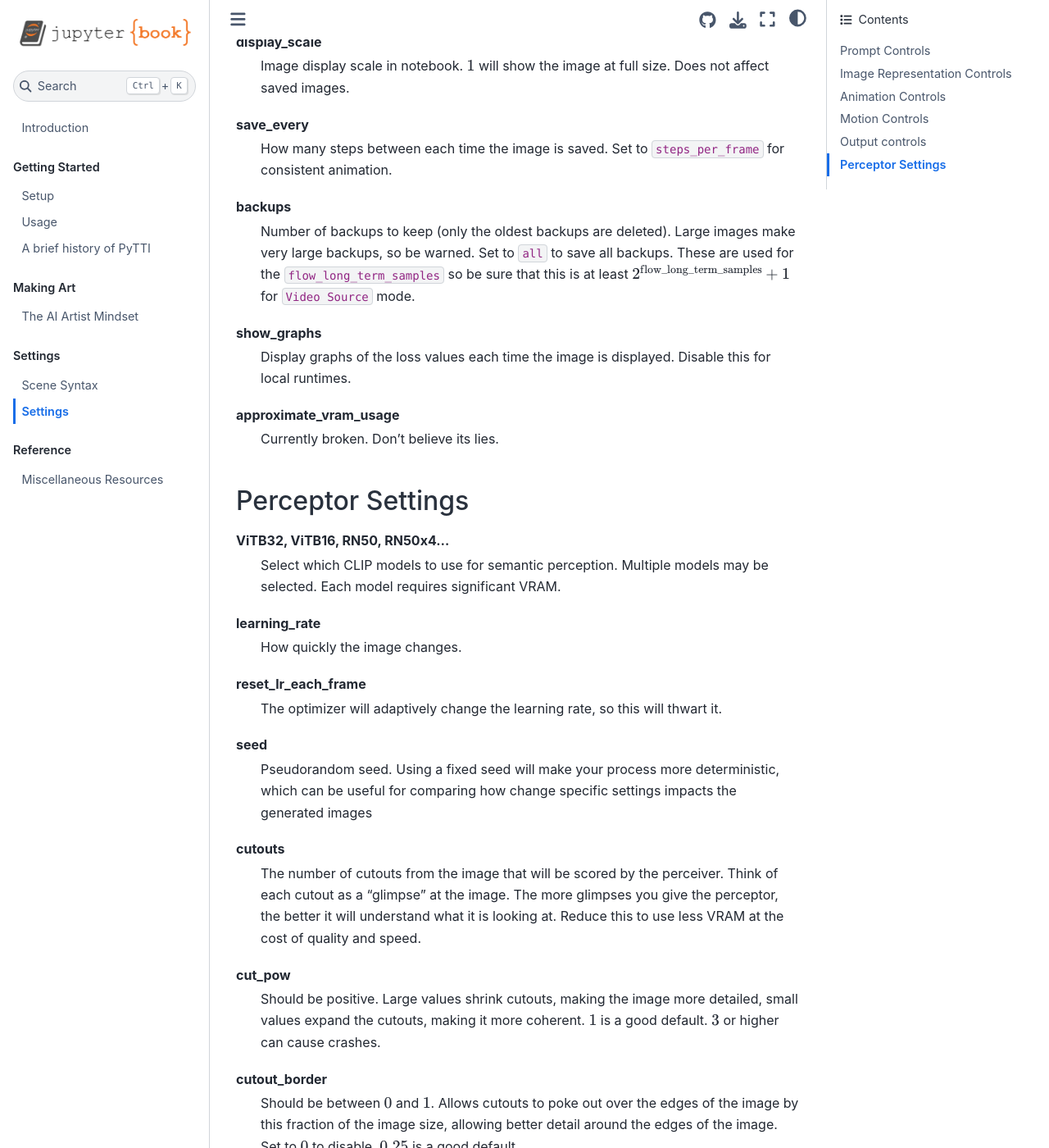
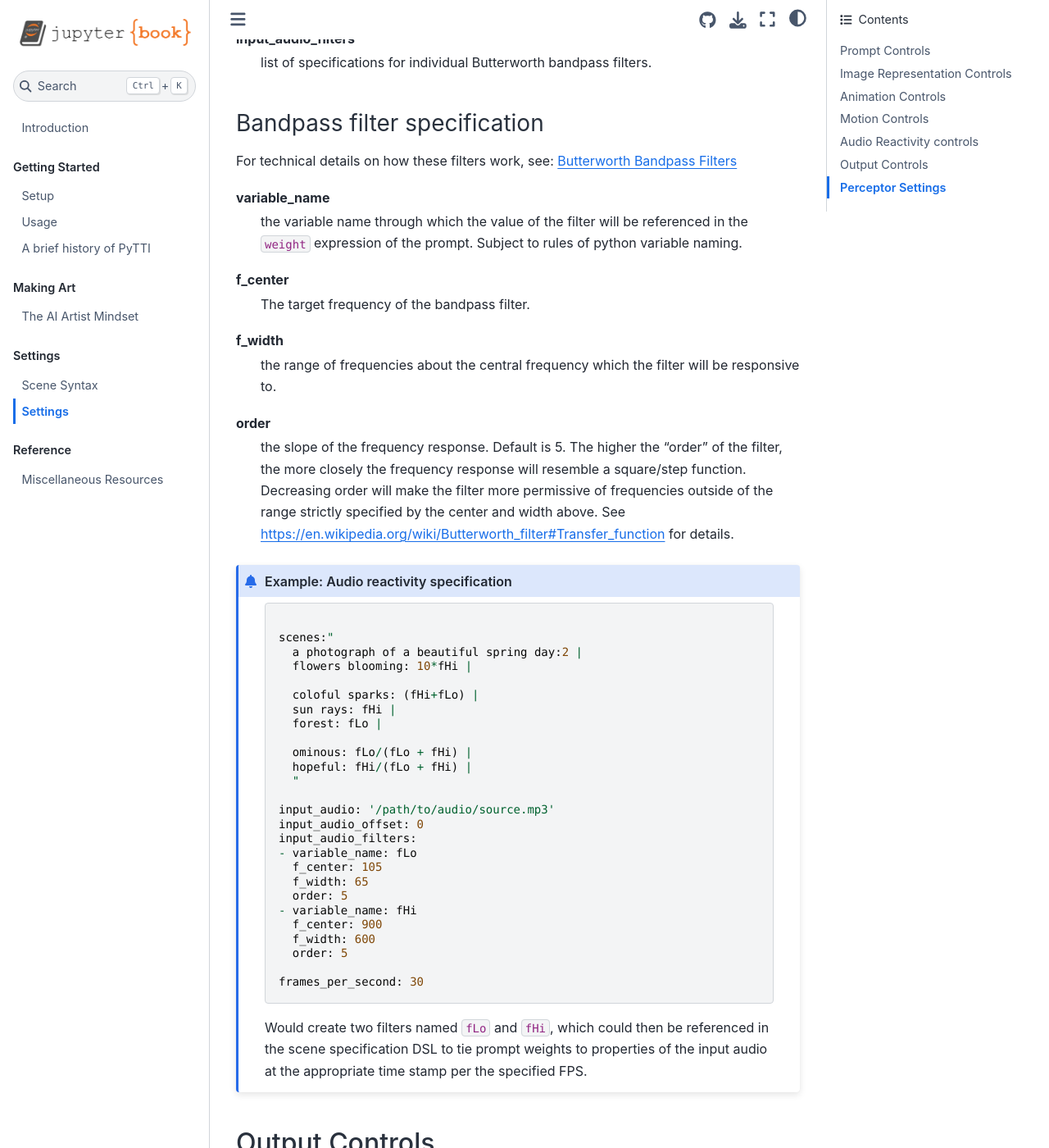
Before and after one commit to pytti-tools/pytti-book, a Jupyter Book: the page built from Settings.md, in a window 1280 px wide and 1400 px high, scrolled down 6331 px. Shown: the whole window at 82% size. Built offline with Jupyter Book 1.0.4 settings and Sphinx 7.4.7 and the Sphinx Book theme 1.1.4, drawn with Linux system fonts in a browser that asks for light colours; pages that are not in the unit, such as notebooks, are missing from menus; some of the changed text lies outside the part shown.

Commit message:
added audioreactivity to settings

````diff
--- a/Settings.md
+++ b/Settings.md
@@ -171,7 +171,72 @@ near_plane
 far_plane
 : Farthest depth distance in pixels. (only for `animation_mode:3D`)
 
-## Output controls
+## Audio Reactivity controls
+
+:::{admonition} Experimental Feature
+As of 2022-04-24, this section describes features that are available on the 'test' branch but have not yet been merged into the main release
+:::
+
+input_audio
+: path to audio file.
+
+input_audio_offset
+: timestamp (in seconds) where pytti should start reading audio. Defaults to `0`.
+
+input_audio_filters
+: list of specifications for individual Butterworth bandpass filters.
+
+### Bandpass filter specification
+
+For technical details on how these filters work, see: [Butterworth Bandpass Filters](https://en.wikipedia.org/wiki/Butterworth_filter)
+
+
+variable_name
+: the variable name through which the value of the filter will be referenced in the `weight` expression of the prompt. Subject to rules of python variable naming.
+
+f_center
+: The target frequency of the bandpass filter.
+
+f_width
+: the range of frequencies about the central frequency which the filter will be responsive to.
+
+order
+: the slope of the frequency response. Default is 5. The higher the "order" of the filter, the more closely the frequency response will resemble a square/step function. Decreasing order will make the filter more permissive of frequencies outside of the range strictly specified by the center and width above. See [https://en.wikipedia.org/wiki/Butterworth_filter#Transfer_function](https://en.wikipedia.org/wiki/Butterworth_filter#Transfer_function) for details.
+
+:::{admonition} Example: Audio reactivity specification
+```
+
+scenes:"
+  a photograph of a beautiful spring day:2 |
+  flowers blooming: 10*fHi |
+
+  coloful sparks: (fHi+fLo) |
+  sun rays: fHi |
+  forest: fLo |
+
+  ominous: fLo/(fLo + fHi) |
+  hopeful: fHi/(fLo + fHi) |
+  "
+
+input_audio: '/path/to/audio/source.mp3'
+input_audio_offset: 0
+input_audio_filters:
+- variable_name: fLo
+  f_center: 105
+  f_width: 65
+  order: 5
+- variable_name: fHi
+  f_center: 900
+  f_width: 600
+  order: 5
+
+frames_per_second: 30
+```
+Would create two filters named `fLo` and `fHi`, which could then be referenced in the scene specification DSL to tie prompt weights to properties of the input audio at the appropriate time stamp per the specified FPS.
+:::
+
+
+## Output Controls
 
 file_namespace
 : Output directory name.
````
